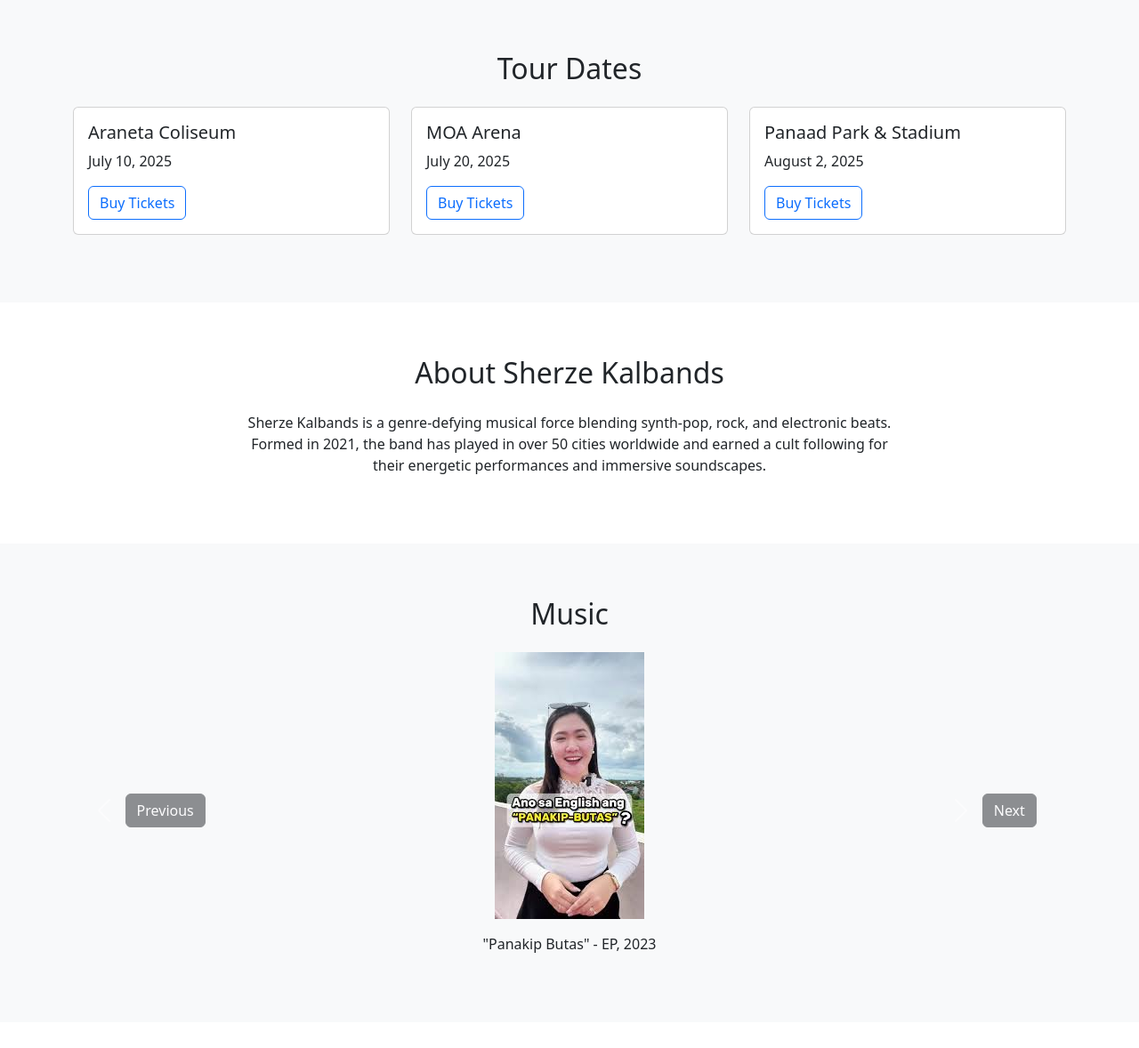
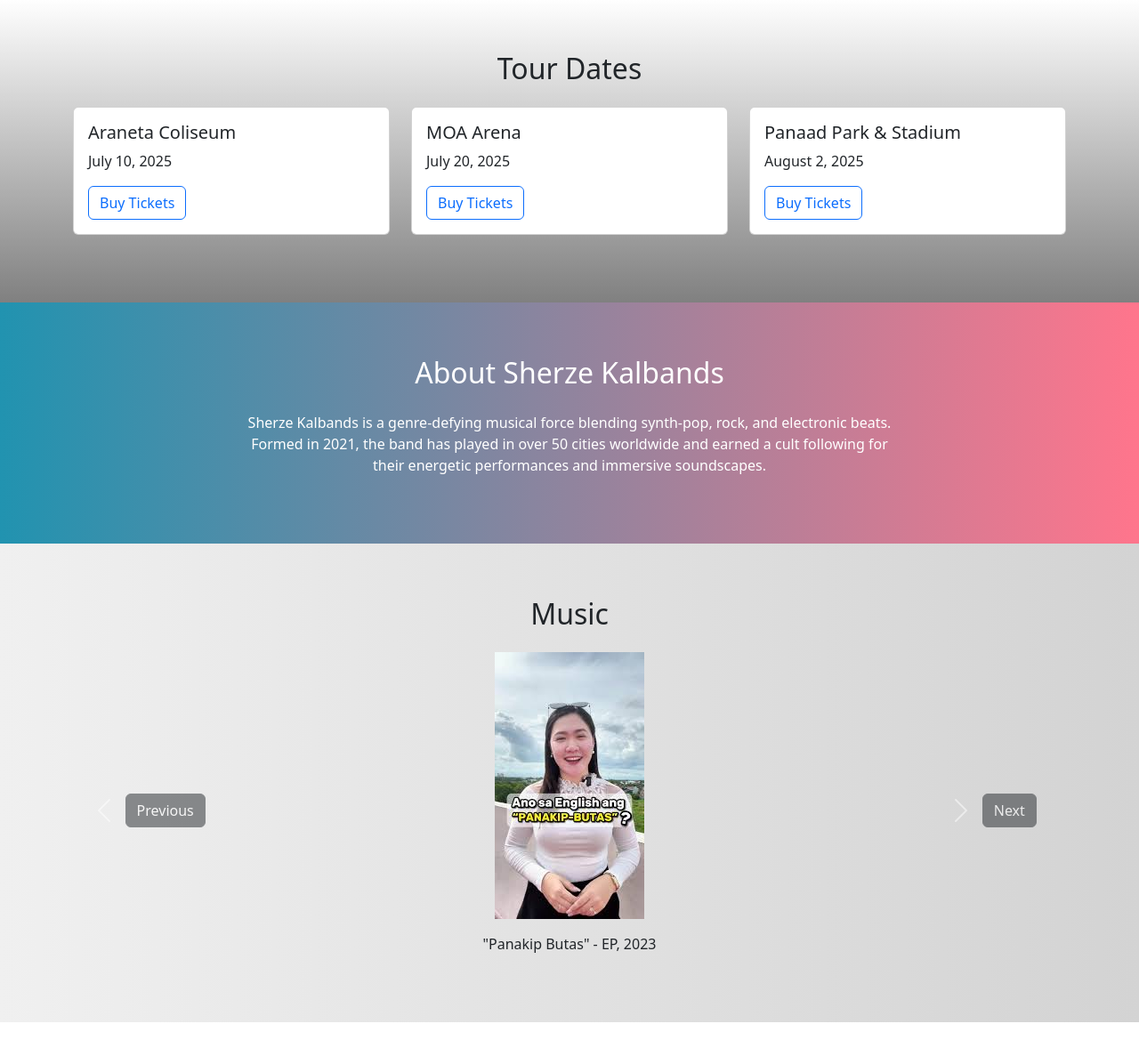
Before and after one commit to amielyyy/Exam, a plain HTML site: page index.html in a window 1280 px wide. Shown: the part 802-1980 px from the top of the page at 89% size. Drawn offline with nearby package versions, Linux system fonts and the light colour scheme.

Commit message:
Add files via upload
add colors to hero and carousel section, then hovered the "listen now"

```diff
--- a/index.html
+++ b/index.html
@@ -78,13 +78,28 @@
     <section class="hero d-flex align-items-center" id="hero">
       <div class="container">
         <h1>Sherze Kalbands</h1>
-        <p class="lead">Feel the rhythm. Live the beat.</p>
+        <p class="lead"><i>Feel the rhythm. Live the beat.</i></p>
         <a href="#music" class="btn btn-primary btn-lg mt-3">Listen Now</a>
+        <style>
+          .hero .btn-primary {
+            transition: background-color 0.3s ease, transform 0.3s ease;
+          }
+
+          .hero .btn-primary:hover {
+            background-color: #0056b3; /* Darker blue */
+            transform: scale(1.05); /* Slight zoom effect */
+            color: white;
+          }
+        </style>
       </div>
     </section>
 
     <!-- Tour Dates -->
-    <section id="tour" class="section-padding bg-light">
+    <section
+      id="music"
+      class="section-padding"
+      style="background: linear-gradient(to bottom, white, grey)"
+    >
       <div class="container">
         <h2 class="text-center mb-4">Tour Dates</h2>
         <div class="row">
@@ -120,7 +135,14 @@
     </section>
 
     <!-- Bio Section -->
-    <section id="bio" class="section-padding">
+    <section
+      id="bio"
+      class="section-padding"
+      style="
+        background: linear-gradient(to right, #2193b0, #ff758c);
+        color: white;
+      "
+    >
       <div class="container">
         <h2 class="text-center mb-4">About Sherze Kalbands</h2>
         <div class="row justify-content-center">
@@ -137,7 +159,11 @@
     </section>
 
     <!-- Music Carousel Section -->
-    <section id="music" class="section-padding bg-light">
+    <section
+      id="music"
+      class="section-padding"
+      style="background: linear-gradient(to right, #f0f0f0, #d3d3d3)"
+    >
       <div class="container">
         <h2 class="text-center mb-4">Music</h2>
         <div
```
